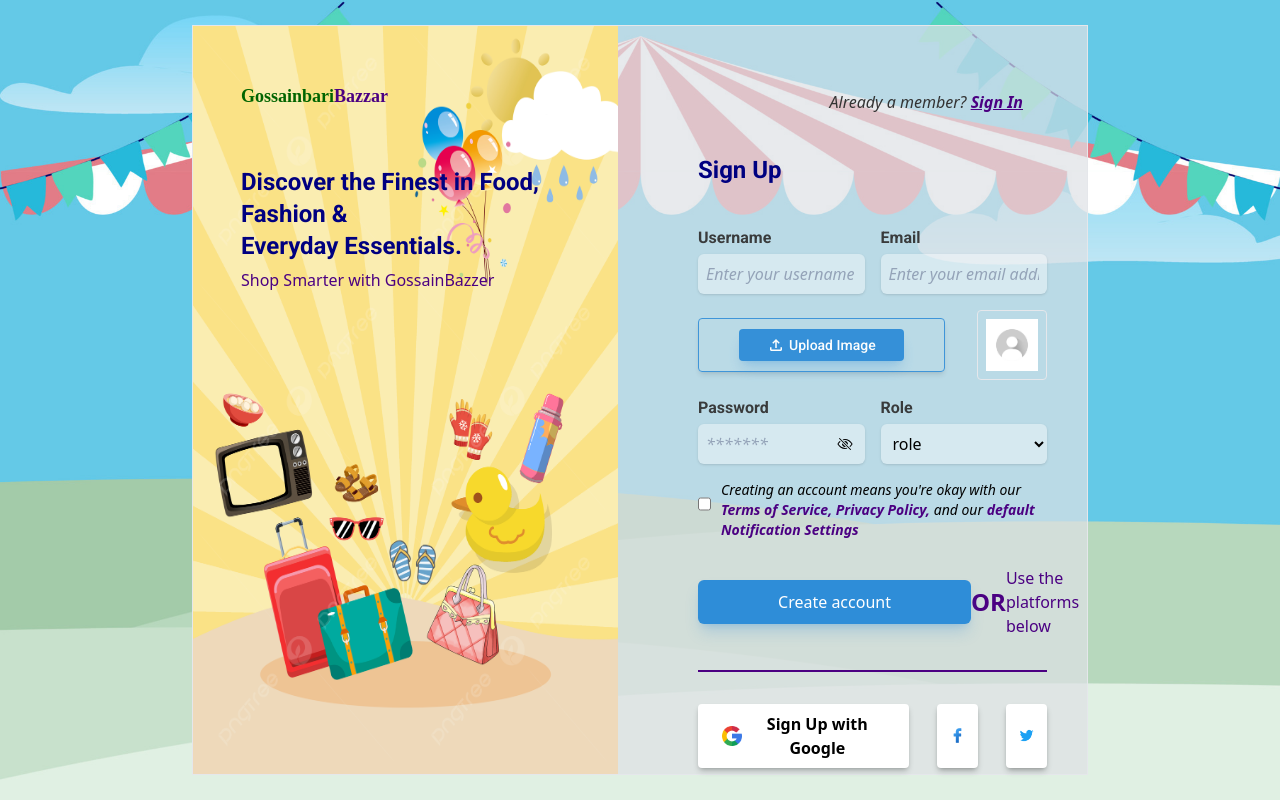
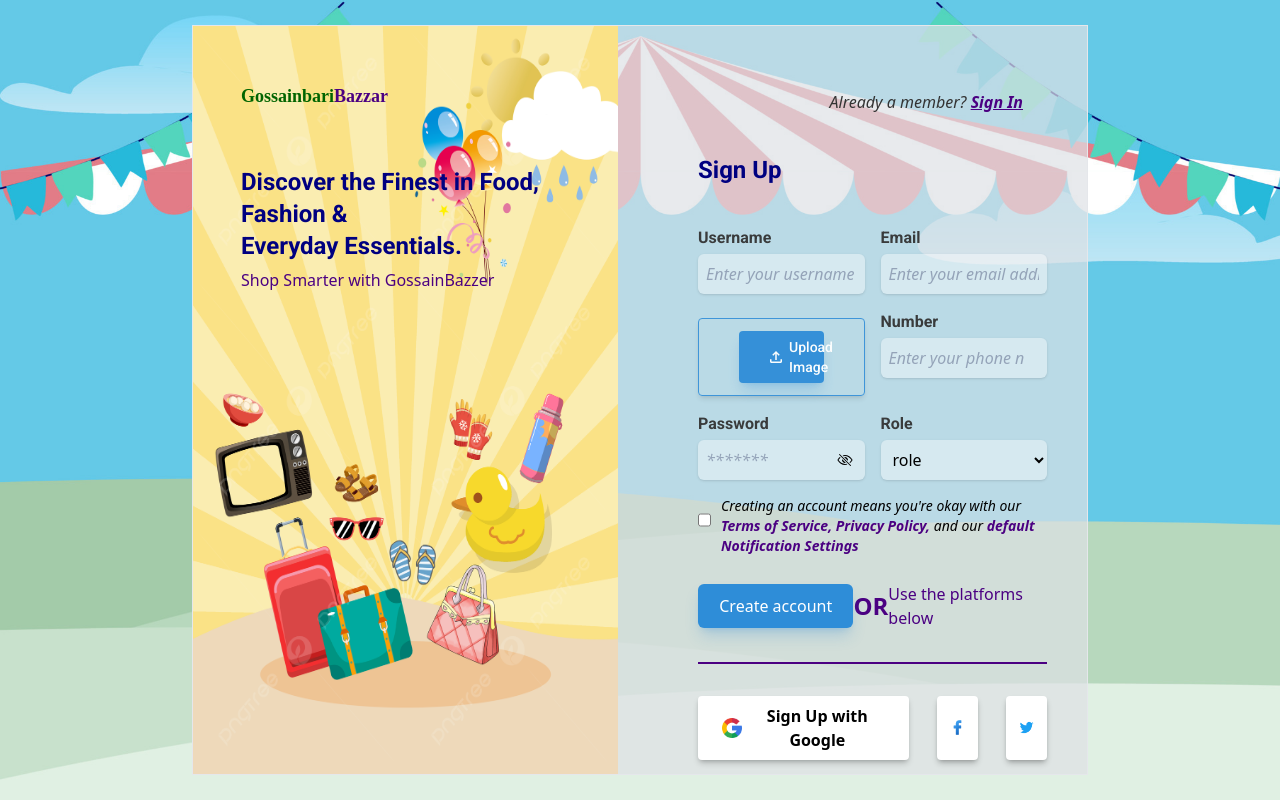
Before and after one commit to R0F7/GossinbariBazzar, a React (Vite) app: page /signup in a window 1280 px wide. Built offline with nearby package versions, Linux system fonts and the light colour scheme; no server answers; a web font is replaced by a local one.

Commit message:
almost complete signup page

```diff
--- a/package.json
+++ b/package.json
@@ -10,12 +10,14 @@
     "preview": "vite preview"
   },
   "dependencies": {
+    "axios": "^1.7.7",
     "firebase": "^10.14.0",
     "localforage": "^1.10.0",
     "match-sorter": "^6.3.4",
     "prop-types": "^15.8.1",
     "react": "^18.3.1",
     "react-dom": "^18.3.1",
+    "react-hot-toast": "^2.4.1",
     "react-icons": "^5.3.0",
     "react-router-dom": "^6.26.2",
     "sort-by": "^1.2.0"
--- /dev/null
+++ b/src/api/utils/index.js
@@ -0,0 +1,11 @@
+import axios from "axios";
+
+const imageUpload = async (image) => {
+    const formData = new FormData();
+    formData.append('image', image)
+    const { data } = await axios.post(`https://api.imgbb.com/1/upload?expiration=600&key=${import.meta.env.VITE_IMGBB_API_KEY}`, formData);
+
+    return data.data.display_url
+}
+
+export default imageUpload;
--- a/src/main.jsx
+++ b/src/main.jsx
@@ -4,11 +4,13 @@
 import './index.css'
 import { router } from './routes/Routes.jsx';
 import AuthProvider from './providers/AuthProvider.jsx';
+import { Toaster } from 'react-hot-toast';
 
 createRoot(document.getElementById('root')).render(
   <StrictMode>
     <AuthProvider>
       <RouterProvider router={router} />
+      <Toaster />
     </AuthProvider>
   </StrictMode>,
 )
--- a/src/pages/SignUp/SignUp.jsx
+++ b/src/pages/SignUp/SignUp.jsx
@@ -1,4 +1,4 @@
-import { Link } from 'react-router-dom';
+import { Link, useNavigate } from 'react-router-dom';
 import SignUpImage from '../../assets/Gossinbari SignUp picture 2.jpg';
 import GoogleLogo from '../../assets/google.png';
 import FacebookLogo from '../../assets/facebook.png';
@@ -9,22 +9,55 @@
 import { useState } from 'react';
 import { IoEyeOffOutline, IoEyeOutline } from 'react-icons/io5';
 import useAuth from '../../hooks/useAuth';
+import imageUpload from '../../api/utils';
+import toast from 'react-hot-toast';
+import { CgSpinnerTwoAlt } from 'react-icons/cg';
 
 const SignUp = () => {
     const [toggle, setToggle] = useState(false);
-    const { signInWithGoogle } = useAuth();
+    const { createUser, signInWithGoogle, updateUserProfile, loading, setLoading } = useAuth();
+    const navigate = useNavigate();
 
-    const handleSubmit = (e) => {
+    // name and preview for choose image
+    // const [imagePreview, setImagePreview] = useState('');
+    // const [imageText, setImageText] = useState('');
+
+    // const handleImage = (image) => {
+    //     setImagePreview(URL.createObjectURL(image))
+    //     setImageText(image.name)
+    // }
+
+    const handleSubmit = async (e) => {
         e.preventDefault();
 
         const form = e.target;
-        const name =form.name.value;
-        const email =form.email.value;
-        const file =form.file.files[0];
-        const password =form.password.value;
-        const role =form.role.value;
+        const name = form.name.value;
+        const email = form.email.value;
+        const number = form.number.value;
+        const image = form.file.files[0];
+        const password = form.password.value;
+        const role = form.role.value;
 
-        console.table(name,email,file,password,role)
+        console.table(name, email, image, password, role)
+
+        try {
+            setLoading(true);
+
+            const image_url = await imageUpload(image)
+
+            await createUser(email, password)
+
+            await updateUserProfile(name, image_url, number)
+
+            toast.success("Sign Up Successfully")
+            navigate('/')
+            setLoading(false);
+
+        } catch (error) {
+            toast.error(error.message.split('/')[1].replace(").", ""))
+            setLoading(false)
+        }
+
     }
 
     const handleGoogleLogin = async () => {
@@ -85,8 +118,9 @@
                                     className="p-2 shadow rounded-md placeholder:italic placeholder:text-slate-400 focus:outline-none focus:border-sky-500 focus:ring-sky-500 focus:ring-2 bg-white bg-opacity-40" />
                             </div>
 
-                            <div className='col-span-8 flex justify-between items-center'>
-                                <div className='font-roboto w-max text-sm font-medium text-[#333333] opacity-95 border border-[#3992D9] shadow-md shadow-[rgba(0,0,0,.1)] py-2.5 px-10 rounded'>
+                            {/* <div className='col-span-4 flex justify-between items-center'> */}
+                            <div className='flex flex-col justify-center col-span-4'>
+                                <div className='font-roboto text-sm font-medium text-[#333333] opacity-95 border border-[#3992D9] shadow-md shadow-[rgba(0,0,0,.1)] py-3 mt-2 px-10 rounded'>
                                     <label htmlFor="file" >
                                         <input
                                             required
@@ -95,16 +129,31 @@
                                             id="file"
                                             hidden
                                             accept='image/*'
+                                            // onChange={(e) => handleImage(e.target.files[0])}
                                             className='text-sm cursor-pointer w-36 hidden' />
                                         <div className='py-1.5 px-7 cursor-pointer bg-[#2E8DD8] shadow-lg shadow-[rgba(46,141,216,.25)] text-white rounded active:scale-95 scale-100 transform duration-150 hover:shadow-md flex items-center gap-1'>
                                             <i className='text-lg font-semibold'><MdOutlineFileUpload /></i>
+                                            {/* <h4>{imageText.length > 10 ? imageText.split('.')[0].slice(0, 10) + '...' + imageText.split('.')[1] : imageText && imageText > 0 ? imageText : 'Upload Image'}</h4> */}
                                             <h4>Upload Image</h4>
                                         </div>
                                     </label>
                                 </div>
-                                <div className='w-[70px] border rounded p-2'>
-                                    <img className='w-full' src={UnknownIMG} alt="" />
-                                </div>
+
+
+                                {/* <div className='w-[70px] border rounded p-2'>
+                                    <img className='w-full' src={imagePreview ? imagePreview : UnknownIMG} alt="" />
+                                </div> */}
+                            </div>
+
+                            <div className='flex flex-col gap-1 col-span-4'>
+                                <label htmlFor="number" className='font-roboto font-semibold text-[#333333] opacity-95'>Number</label>
+                                <input
+                                    required
+                                    type="number"
+                                    name="number"
+                                    id="number"
+                                    placeholder='Enter your phone number'
+                                    className="p-2 shadow rounded-md placeholder:italic placeholder:text-slate-400 focus:outline-none focus:border-sky-500 focus:ring-sky-500 focus:ring-2 bg-white bg-opacity-40" />
                             </div>
 
                             <div className='flex flex-col gap-1 col-span-4'>
@@ -151,9 +200,11 @@
                             </div>
 
                             <div className='col-span-8 flex items-center justify-between mt-2.5'>
-                                <input
+                                <button
                                     type="submit"
-                                    className=' font-medium bg-[#2E8DD8] shadow-lg shadow-[rgba(46,141,216,.25)] text-white p-2.5 px-20 rounded-md transform duration-150 active:scale-95 scale-100 hover:shadow-md' value="Create account" />
+                                    disabled={loading}
+                                    className={`font-medium bg-[#2E8DD8] shadow-lg shadow-[rgba(46,141,216,.25)] text-white h-11 w-[200px] rounded-md transform duration-150 active:scale-95 scale-100 hover:shadow-md`}
+                                >{loading ? <CgSpinnerTwoAlt className='animate-spin m-auto' /> : "Create account"}</button>
                                 <h4 className='font-bold text-2xl text-[#4B0082]'>OR</h4>
                                 <h6 className='text-[#4B0082] font-medium pr-4'>Use the platforms below</h6>
                             </div>
--- a/src/providers/AuthProvider.jsx
+++ b/src/providers/AuthProvider.jsx
@@ -6,7 +6,8 @@
     onAuthStateChanged,
     signInWithPopup,
     createUserWithEmailAndPassword,
-    signInWithEmailAndPassword
+    signInWithEmailAndPassword,
+    updateProfile,
 } from 'firebase/auth';
 import { app } from "../firebase/firebase.config";
 
@@ -28,6 +29,14 @@
     const createUser = (email, password) => {
         setLoading(true);
         return createUserWithEmailAndPassword(auth, email, password)
+    }
+
+    const updateUserProfile = (name, photo, number) => {
+        return updateProfile(auth.currentUser, {
+            displayName: name,
+            photoURL: photo,
+            phoneNumber: number,
+        })
     }
 
     //sign in with email and password
@@ -54,6 +63,7 @@
         setLoading,
         signInWithGoogle,
         createUser,
+        updateUserProfile,
     };
 
     return <AuthContext.Provider value={authInfo}>{children}</AuthContext.Provider>
```
Also changed, not shown: 1 other file (tests, documents, lock files or other folders).
